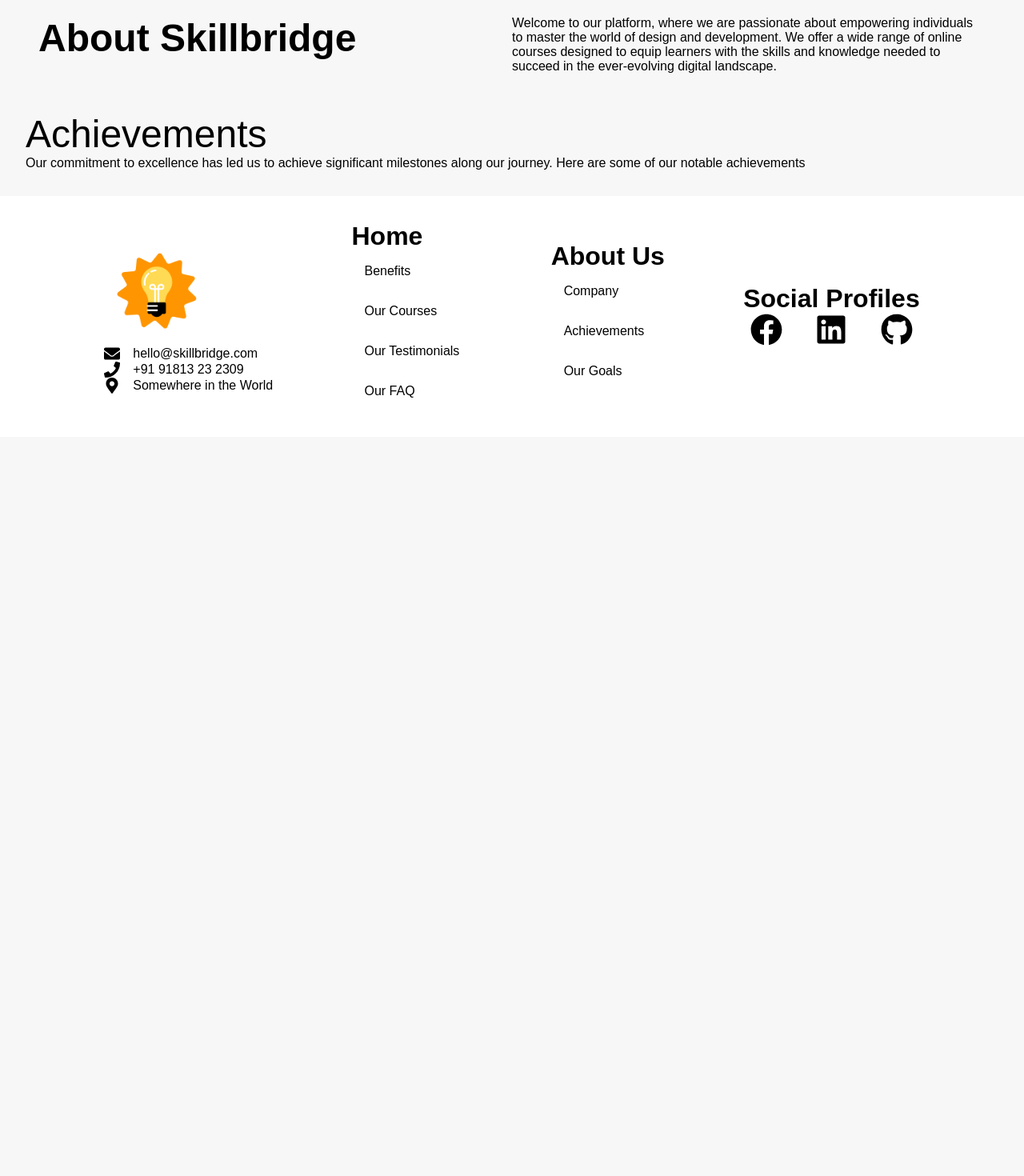
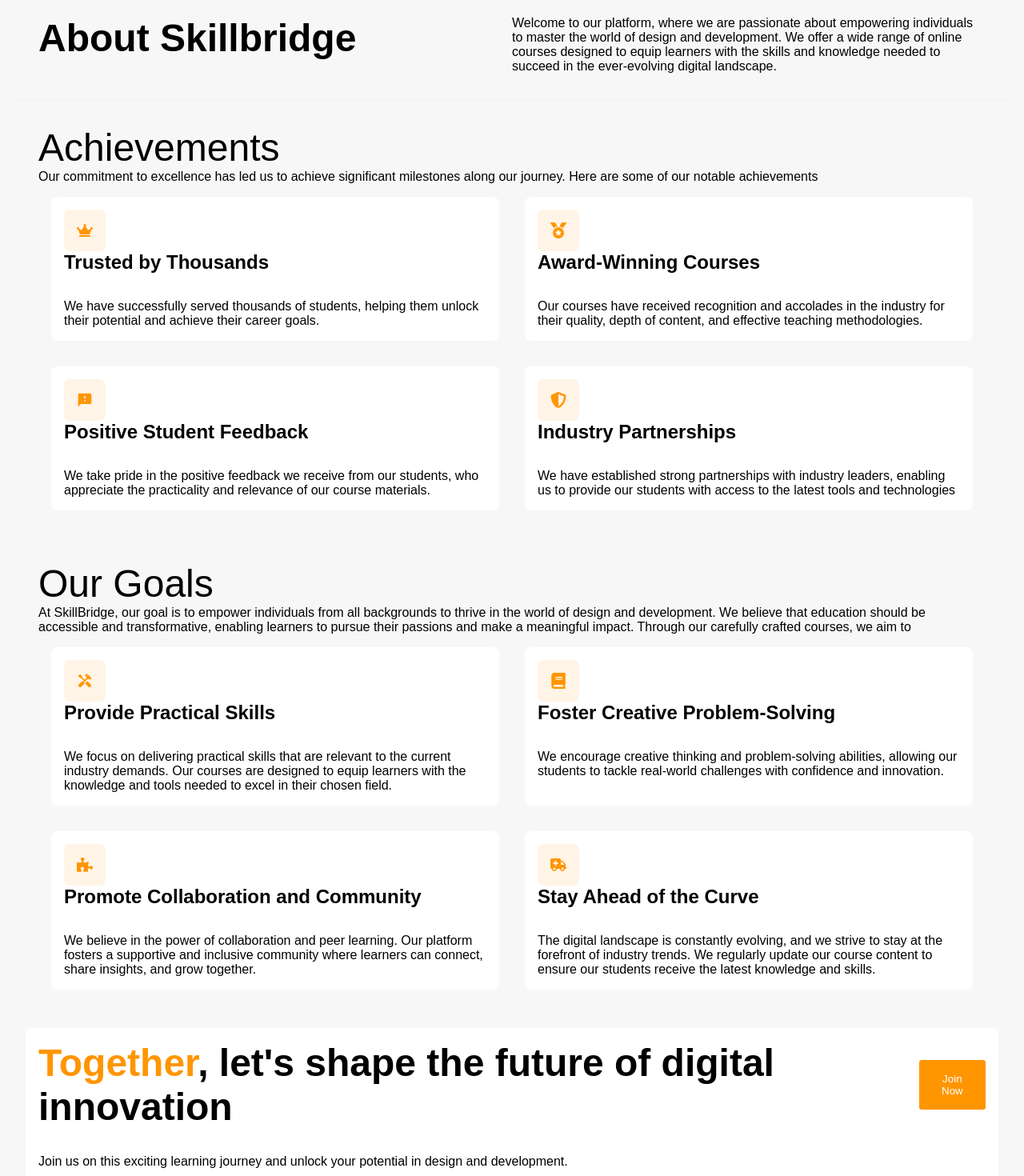
Before and after one commit to munibaweb123/education-website, a Next.js app: page /about in a window 1280 px wide. Shown: the part 220-1690 px from the top of the page at 80% size. Before the commit the page ends 800 px from the top, so only its background shows below. Built offline with nearby package versions, Linux system fonts and the light colour scheme.

Commit message:
about page work

```diff
--- a/src/app/about/page.tsx
+++ b/src/app/about/page.tsx
@@ -1,16 +1,79 @@
 import "../css/about.css"
+import { FaCrown, FaMedal,FaShieldAlt,FaBook,FaPuzzlePiece,FaAmbulance } from 'react-icons/fa';
+import { MdFeedback,MdHandyman } from 'react-icons/md'; // face icon as a mask
 export default function About(){
     return(
         <div className="about">
             <div className="about1">
                 <h2 className="heading-about">About Skillbridge</h2>
-                <p className="para1">Welcome to our platform, where we are passionate about empowering individuals to master the world of design and development. We offer a wide range of online courses designed to equip learners with the skills and knowledge needed to succeed in the ever-evolving digital landscape.</p>
+                <p className="para-about1">Welcome to our platform, where we are passionate about empowering individuals to master the world of design and development. We offer a wide range of online courses designed to equip learners with the skills and knowledge needed to succeed in the ever-evolving digital landscape.</p>
             </div>
+            {/* achievements */}
             <div className="about2">
 
                 <h2 className="heading-about2">Achievements</h2>
-                <p className="para1">Our commitment to excellence has led us to achieve significant milestones along our journey. Here are some of our notable achievements</p>
+                <p className="para-about1">Our commitment to excellence has led us to achieve significant milestones along our journey. Here are some of our notable achievements</p>
+            <div className="about2-1">
+                <div className="about2-2">
+                    <div className="icon"><FaCrown size={20} color="#FF9500"/></div>
+                    <h2 className="heading-about2-1">Trusted by Thousands</h2>
+                    <p className="para-about2">We have successfully served thousands of students, helping them unlock their potential and achieve their career goals.</p>
+                </div>
+                <div className="about2-2">
+                    <div className="icon"><FaMedal size={20} color="#FF9500"/></div>
+                    <h2 className="heading-about2-1">Award-Winning Courses</h2>
+                    <p className="para-about2">Our courses have received recognition and accolades in the industry for their quality, depth of content, and effective teaching methodologies.</p>
+                </div>
+                <div className="about2-2">
+                    <div className="icon"><MdFeedback size={20} color="#FF9500"/></div>
+                <h2 className="heading-about2-1">Positive Student Feedback</h2>
+                <p className="para-about2">We take pride in the positive feedback we receive from our students, who appreciate the practicality and relevance of our course materials.</p>
+                </div>
+                <div className="about2-2">
+                    <div className="icon"><FaShieldAlt size={20} color="#FF9500"/></div>
+                <h2 className="heading-about2-1">Industry Partnerships</h2>
+                <p className="para-about2">We have established strong partnerships with industry leaders, enabling us to provide our students with access to the latest tools and technologies</p>
+                </div>
             </div>
+
+            </div>
+            {/* goals */}
+            <div className="about2">
+
+           <h2 className="heading-about2">Our Goals</h2>
+           <p className="para-about1">At SkillBridge, our goal is to empower individuals from all backgrounds to thrive in the world of design and development. We believe that education should be accessible and transformative, enabling learners to pursue their passions and make a meaningful impact.
+           Through our carefully crafted courses, we aim to</p>
+       <div className="about2-1">
+           <div className="about2-2">
+               <div className="icon"><MdHandyman size={20} color="#FF9500"/></div>
+               <h2 className="heading-about2-1">Provide Practical Skills</h2>
+               <p className="para-about2">We focus on delivering practical skills that are relevant to the current industry demands. Our courses are designed to equip learners with the knowledge and tools needed to excel in their chosen field.</p>
+           </div>
+           <div className="about2-2">
+               <div className="icon"><FaBook size={20} color="#FF9500"/></div>
+               <h2 className="heading-about2-1">Foster Creative Problem-Solving</h2>
+               <p className="para-about2">We encourage creative thinking and problem-solving abilities, allowing our students to tackle real-world challenges with confidence and innovation.</p>
+           </div>
+           <div className="about2-2">
+               <div className="icon"><FaPuzzlePiece size={20} color="#FF9500"/></div>
+           <h2 className="heading-about2-1">Promote Collaboration and Community</h2>
+           <p className="para-about2">We believe in the power of collaboration and peer learning. Our platform fosters a supportive and inclusive community where learners can connect, share insights, and grow together.</p>
+           </div>
+           <div className="about2-2">
+               <div className="icon"><FaAmbulance size={20} color="#FF9500"/></div>
+           <h2 className="heading-about2-1">Stay Ahead of the Curve</h2>
+           <p className="para-about2">The digital landscape is constantly evolving, and we strive to stay at the forefront of industry trends. We regularly update our course content to ensure our students receive the latest knowledge and skills.</p>
+           </div>
+       </div>
+
+       </div>
+       <div className="about3">
+        <div className="about3-1">
+        <h3 className="heading-about3"><span className="span">Together</span>, let's shape the future of digital innovation</h3>
+        <button className="about-btn">Join Now</button>
+        </div>
+       <p className="para-about2">Join us on this exciting learning journey and unlock your potential in design and development.</p>
+       </div>
         </div>
     )
 }
--- a/src/app/css/about.css
+++ b/src/app/css/about.css
@@ -7,9 +7,16 @@
     grid-template-rows: auto;
     padding: 2rem;
     padding-top: 10rem;
+    border-bottom: #F1F1F3 0.1rem solid;
 }
 .heading-about{
     font-size: 3rem;
+}
+.para-about1, .para-about2 {
+    font-size: 1rem;
+}
+.para-about2{
+    padding-top: 2rem;
 }
 .heading-about2{
     font-size: 3rem;
@@ -18,6 +25,59 @@
 .about2{
     display: block;
     padding: 1rem;
+    margin: 1rem;
+}
+.about2-1{
+    display: grid;
+    grid-template-columns: repeat(2,1fr);
+    grid-template-rows: auto;
+
+}
+.about2-2{
+    padding: 1rem;
+    margin: 1rem;
+    background-color: white;
+    border-radius: 0.5rem;
+
+}
+.heading-about2-1{
+    font-size: 1.5rem;
+    font-weight:bold;
+}
+.icon{
+    background-color: #FFF4E5;
+    padding: 1rem;
+    border-radius: 0.5rem;
+    display: flex;
+    align-items: center;
+    justify-content: start;
+    width: fit-content;
+}
+.about3{
+    padding: 1rem;
+    margin: 1rem;
+    background-color: white;
+    border-radius: 0.5rem;
+}
+.about3-1{
+    display: flex;
+    align-items: center;
+    justify-content: space-between;
+}
+.about-btn{
+    padding: 1rem;
+    border-radius: 0.2rem;
+    background-color: #FF9500 ;
+    color: white;
+    border-style: none;
+}
+.heading-about3{
+    font-size: 3rem;
+    font-weight: bold;
+}
+.span{
+
+    color: #FF9500;
 }
 
 @media(max-width:768px){
@@ -28,4 +88,10 @@
         padding: 2rem;
         padding-top: 10rem;
     }
+    .about2-1{
+        grid-template-columns: repeat(1,1fr);
+    }
+    .about3-1{
+        display: block;
+    }
 }
```
